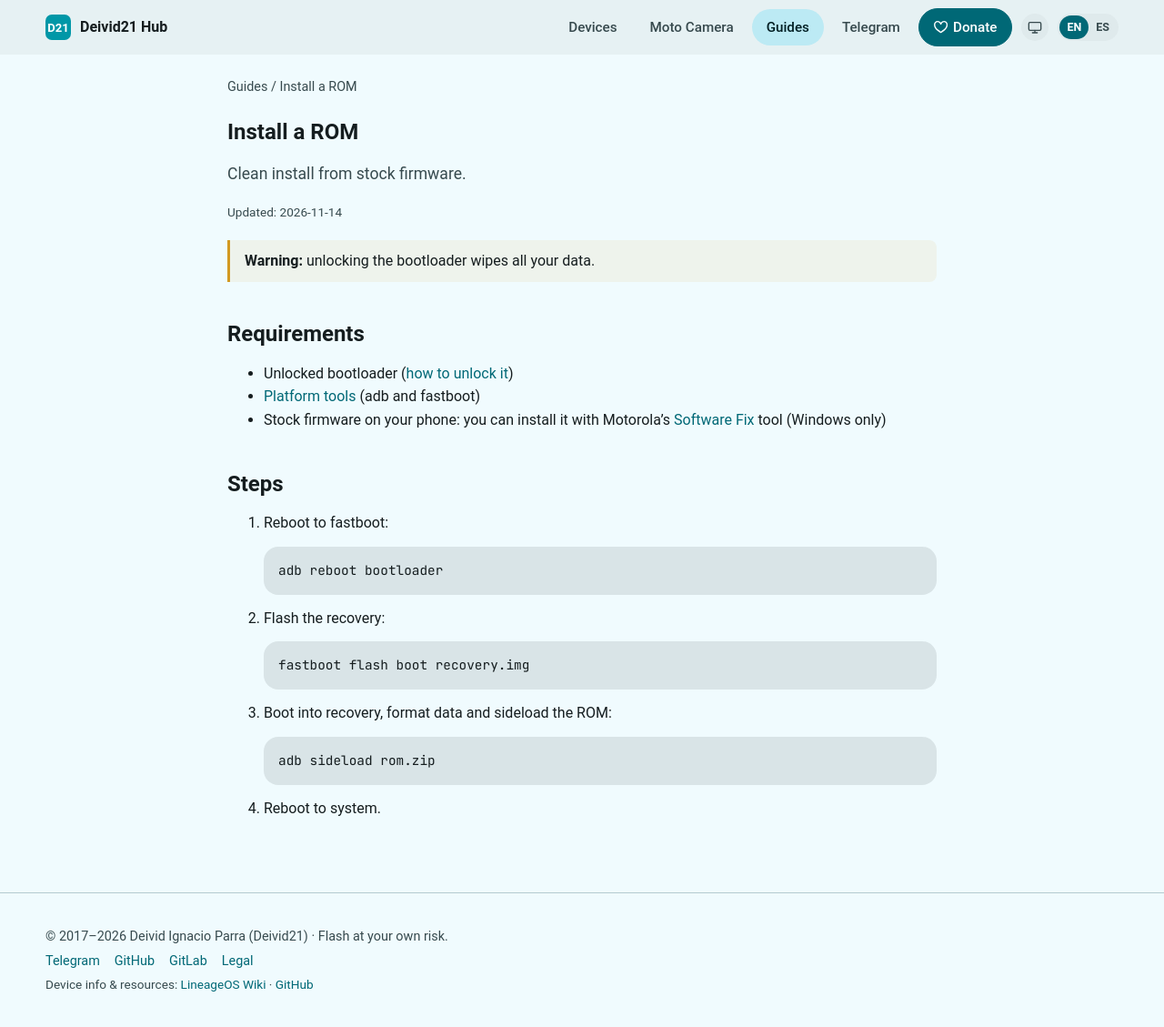
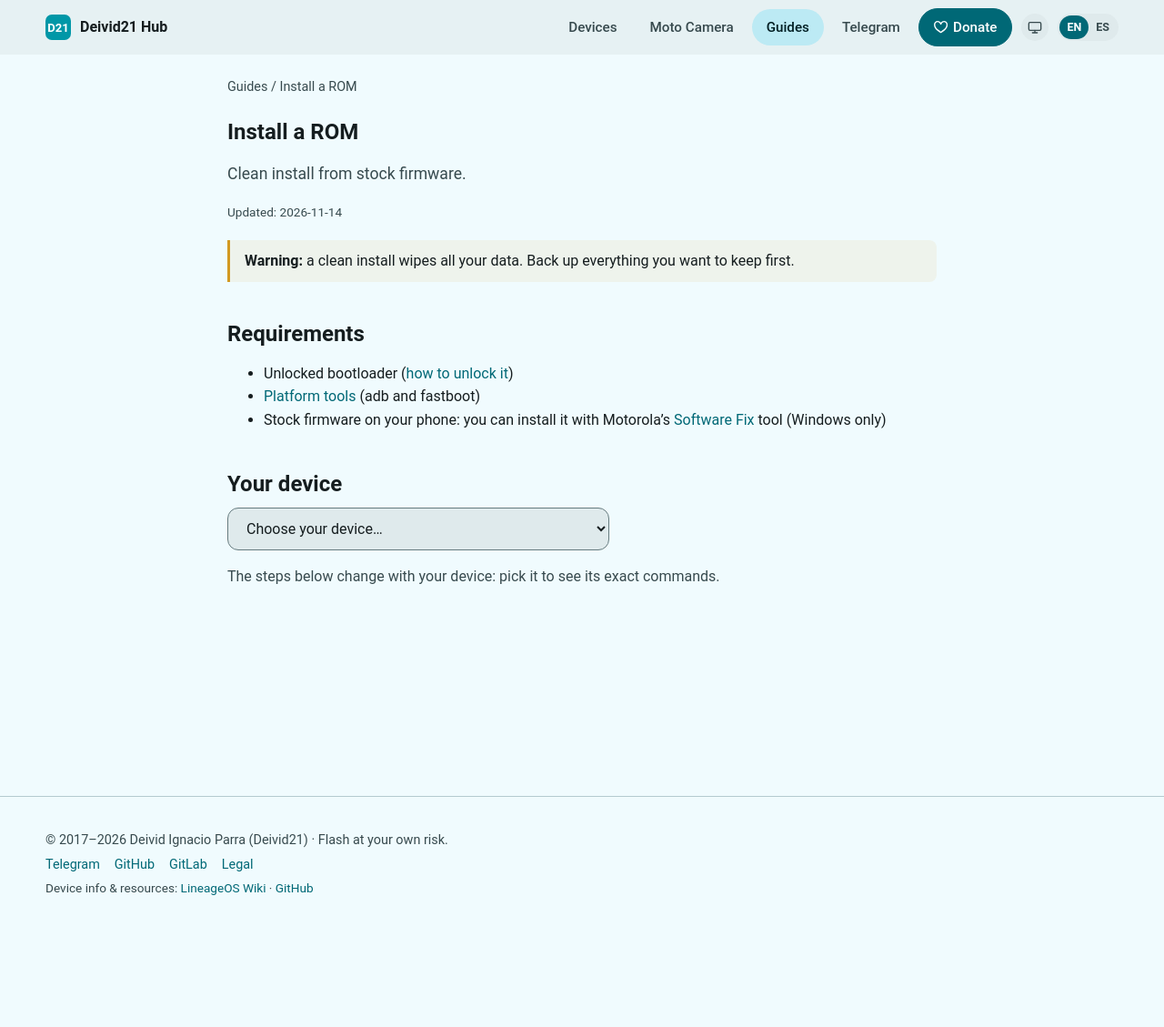
Before and after one commit to Deivid21/deivid21.github.io, a Jekyll site: the page built from _guides/install-rom.md, in a window 1280 px wide and 1130 px high. Shown: the whole window at 91% size. Built offline with Jekyll 4.4.1, drawn with Linux system fonts in a browser that asks for light colours; some web fonts are replaced.

Commit message:
docs: show device-specific steps in the install guide
Pick a device to get its exact fastboot commands; device pages link to
the guide with their device selected, and devices without install data
don't list it.

Co-Authored-By: Claude Opus 5.5 <noreply@anthropic.com>

````diff
--- a/_data/i18n.yml
+++ b/_data/i18n.yml
@@ -67,6 +67,7 @@ en:
   guides_for_device: Guides for this device
   guides_title: Guides
   guides_lead: Installing, updating and stock firmware.
+  install_pick: Choose your device…
   updated: Updated
   footer_disclaimer: Flash at your own risk.
   footer_legal: Legal
@@ -138,6 +139,7 @@ es:
   guides_for_device: Guías para este dispositivo
   guides_title: Guías
   guides_lead: Instalación, actualización y firmware stock.
+  install_pick: Elige tu dispositivo…
   updated: Actualizado
   footer_disclaimer: Flashea bajo tu propio riesgo.
   footer_legal: Aviso legal
--- a/_guides/install-rom.md
+++ b/_guides/install-rom.md
@@ -3,14 +3,19 @@ title: Install a ROM
 description: Clean install from stock firmware.
 order: 2
 devices: [all]
+per_device: true
 updated: 2026-11-14
 title_es: Instalar una ROM
 description_es: Instalación limpia desde firmware stock.
 ---
 
+{% assign install_devices = "" | split: "" %}
+{% for d in site.devices %}{% if site.data.install[d.codename] %}{% assign install_devices = install_devices | push: d %}{% endif %}{% endfor %}
+{% assign install_devices = install_devices | sort: "name" %}
+
 <div data-lang="en" markdown="1">
 
-> **Warning:** unlocking the bootloader wipes all your data.
+> **Warning:** a clean install wipes all your data. Back up everything you want to keep first.
 
 ## Requirements
 
@@ -18,27 +23,11 @@ description_es: Instalación limpia desde firmware stock.
 - [Platform tools](https://developer.android.com/tools/releases/platform-tools) (adb and fastboot)
 - Stock firmware on your phone: you can install it with Motorola's [Software Fix](https://en-us.support.motorola.com/app/softwarefix) tool (Windows only)
 
-## Steps
-
-1. Reboot to fastboot:
-   ```bash
-   adb reboot bootloader
-   ```
-2. Flash the recovery:
-   ```bash
-   fastboot flash boot recovery.img
-   ```
-3. Boot into recovery, format data and sideload the ROM:
-   ```bash
-   adb sideload rom.zip
-   ```
-4. Reboot to system.
-
 </div>
 
 <div data-lang="es" markdown="1">
 
-> **Advertencia:** desbloquear el bootloader borra todos tus datos.
+> **Advertencia:** una instalación limpia borra todos tus datos. Respalda primero todo lo que quieras conservar.
 
 ## Requisitos
 
@@ -46,20 +35,49 @@ description_es: Instalación limpia desde firmware stock.
 - [Platform tools](https://developer.android.com/tools/releases/platform-tools) (adb y fastboot)
 - Firmware stock en el teléfono: puedes instalarlo con la herramienta [Software Fix](https://en-us.support.motorola.com/app/softwarefix) de Motorola (solo Windows)
 
-## Pasos
+</div>
 
-1. Reinicia en fastboot:
-   ```bash
-   adb reboot bootloader
-   ```
-2. Flashea el recovery:
-   ```bash
-   fastboot flash boot recovery.img
-   ```
-3. Entra al recovery, formatea data y aplica la ROM por sideload:
-   ```bash
-   adb sideload rom.zip
-   ```
-4. Reinicia el sistema.
+<div class="install-pick">
+  <h2><span data-lang="en">Your device</span><span data-lang="es">Tu dispositivo</span></h2>
+  <select id="install-device" aria-label="Device">
+    <option value="" data-i18n="install_pick">Choose your device…</option>
+    {% for d in install_devices %}<option value="{{ d.codename }}">{{ d.name }} ({{ d.codename }})</option>
+    {% endfor %}
+  </select>
+  <p class="muted" data-install-pick><span data-lang="en">The steps below change with your device: pick it to see its exact commands.</span><span data-lang="es">Los pasos cambian según tu dispositivo: elígelo para ver sus comandos exactos.</span></p>
+</div>
 
+<div data-install-steps hidden>
+<div data-lang="en">
+  <h2>Steps</h2>
+  <ol>
+    <li>From your device page, download the ROM zip and these images: <strong data-install-files></strong>.</li>
+    <li>Reboot to fastboot:
+      <pre class="code"><code>adb reboot bootloader</code></pre></li>
+    <li>Flash the images and the recovery:
+      <pre class="code install-cmds"><code></code></pre></li>
+    <li>In the bootloader menu, select <strong>Recovery mode</strong> with the volume keys and confirm with the power key.</li>
+    <li>In the recovery, go to <strong>Factory reset → Format data / factory reset</strong>.</li>
+    <li>Go back, choose <strong>Apply update → Apply from ADB</strong> and send the ROM from your PC:
+      <pre class="code"><code>adb sideload rom.zip</code></pre></li>
+    <li>When it finishes, choose <strong>Reboot system now</strong>.</li>
+  </ol>
 </div>
+<div data-lang="es">
+  <h2>Pasos</h2>
+  <ol>
+    <li>Desde la página de tu dispositivo, descarga el zip de la ROM y estas imágenes: <strong data-install-files></strong>.</li>
+    <li>Reinicia en fastboot:
+      <pre class="code"><code>adb reboot bootloader</code></pre></li>
+    <li>Flashea las imágenes y el recovery:
+      <pre class="code install-cmds"><code></code></pre></li>
+    <li>En el menú del bootloader, elige <strong>Recovery mode</strong> con los botones de volumen y confirma con el de encendido.</li>
+    <li>En el recovery, ve a <strong>Factory reset → Format data / factory reset</strong>.</li>
+    <li>Vuelve, elige <strong>Apply update → Apply from ADB</strong> y envía la ROM desde tu PC:
+      <pre class="code"><code>adb sideload rom.zip</code></pre></li>
+    <li>Cuando termine, elige <strong>Reboot system now</strong>.</li>
+  </ol>
+</div>
+</div>
+
+<script id="install-data" type="application/json">{{ site.data.install | jsonify }}</script>
--- a/_layouts/device.html
+++ b/_layouts/device.html
@@ -167,7 +167,7 @@ layout: default
   {% endif %}
 
   {% assign guides_sorted = site.guides | sort: "order" %}
-  {% capture guide_items %}{% for g in guides_sorted %}{% if g.devices contains page.codename or g.devices contains 'all' or g.platforms contains page.platform %}<li><a href="{{ g.url | relative_url }}"{% if g.title_es %} data-es="{{ g.title_es | escape }}"{% endif %}>{{ g.title }}</a></li>{% endif %}{% endfor %}{% endcapture %}
+  {% capture guide_items %}{% for g in guides_sorted %}{% if g.per_device and site.data.install[page.codename] == nil %}{% continue %}{% endif %}{% if g.devices contains page.codename or g.devices contains 'all' or g.platforms contains page.platform %}<li><a href="{{ g.url | relative_url }}{% if g.per_device %}#device={{ page.codename }}{% endif %}"{% if g.title_es %} data-es="{{ g.title_es | escape }}"{% endif %}>{{ g.title }}</a></li>{% endif %}{% endfor %}{% endcapture %}
   {% assign guide_items = guide_items | strip %}
   {% if guide_items != "" %}
   <section class="block">
--- a/assets/css/style.css
+++ b/assets/css/style.css
@@ -271,6 +271,7 @@ html[data-theme="dark"] .theme-toggle .ic-dark { display: block; }
 .prose :not(pre) > code { background: var(--bg-soft); padding: 2px 6px; border-radius: 5px; }
 .prose blockquote { margin: 1.2em 0; padding: 10px 16px; border-left: 3px solid var(--warn); background: rgba(210,153,34,.08); border-radius: 0 8px 8px 0; }
 .prose blockquote p { margin: 0; }
+.install-pick select { width: 100%; max-width: 420px; padding: 12px 16px; border: 1px solid var(--md-outline); border-radius: 12px; background: var(--md-surface-high); color: var(--text); font: inherit; }
 .guide-hero { display: block; width: 100%; height: auto; margin: 8px 0 20px; border-radius: 24px; }
 
 /* ── Footer ─────────────────────────────────────────── */
--- a/assets/js/main.js
+++ b/assets/js/main.js
@@ -341,6 +341,31 @@ document.querySelectorAll('pre.code').forEach(pre => {
   pre.appendChild(btn);
 });
 
+// ── Install guide: commands for the picked device ───────
+(() => {
+  const sel = document.getElementById('install-device');
+  if (!sel) return;
+  let data = {};
+  try { data = JSON.parse(document.getElementById('install-data').textContent); } catch {}
+  const show = codename => {
+    const d = data[codename];
+    document.querySelectorAll('[data-install-pick]').forEach(el => (el.hidden = !!d));
+    document.querySelectorAll('[data-install-steps]').forEach(el => (el.hidden = !d));
+    if (!d) return;
+    const recoveryImg = d.recovery + '.img';
+    const lines = [...d.flash.map(p => `fastboot flash ${p} ${p}.img`), `fastboot flash ${d.recovery} ${recoveryImg}`];
+    document.querySelectorAll('.install-cmds code').forEach(code => (code.textContent = lines.join('\n')));
+    document.querySelectorAll('[data-install-files]').forEach(el => (el.textContent = [...d.flash.map(p => p + '.img'), recoveryImg].join(', ')));
+  };
+  sel.addEventListener('change', () => {
+    show(sel.value);
+    history.replaceState(null, '', sel.value ? '#device=' + sel.value : location.pathname);
+  });
+  const m = location.hash.match(/device=([\w-]+)/);
+  if (m && data[m[1]]) sel.value = m[1];
+  show(sel.value);
+})();
+
 // ── Moto Camera: device search and setup for the picked device ──
 (() => {
   const table = document.getElementById('mc-devices');
````
